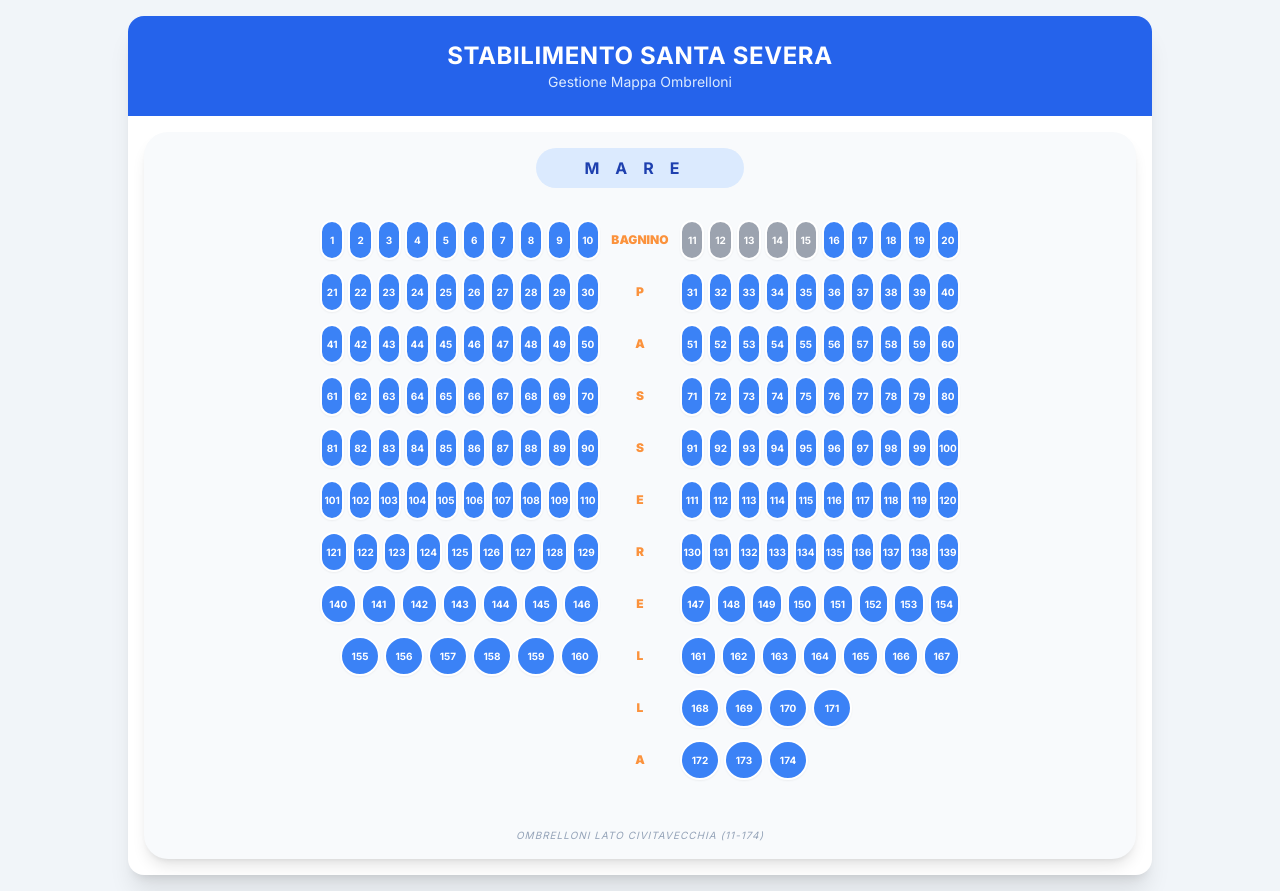
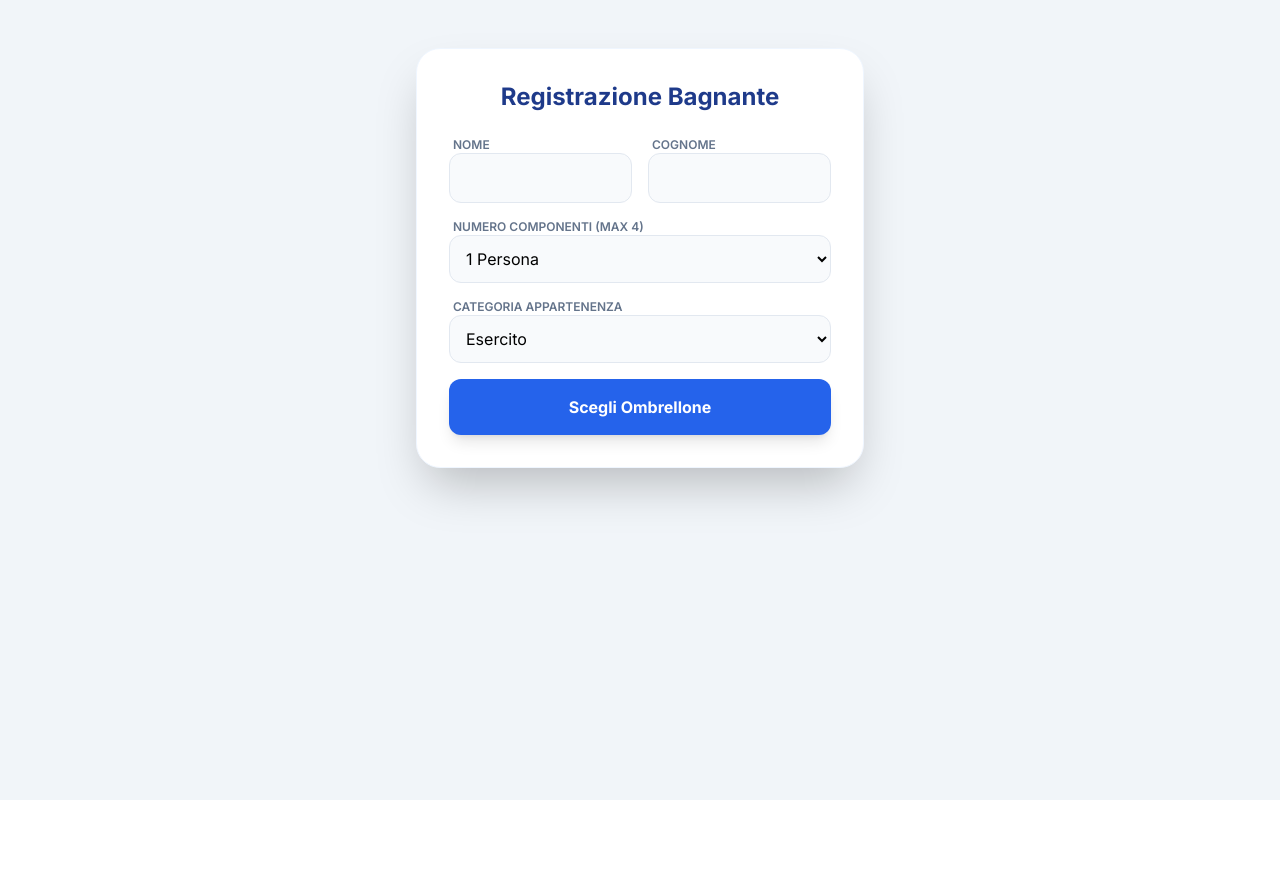
Before and after one commit to feedend/lido-booking, a Next.js app: page / in a window 1280 px wide. After the commit the page ends 800 px from the top, so only its background shows below. Built offline with nearby package versions, Linux system fonts and the light colour scheme; no server answers; the database is empty.

Commit message:
Update page.tsx

```diff
--- a/src/app/page.tsx
+++ b/src/app/page.tsx
@@ -1,24 +1,31 @@
+'use client';
+import { useState } from 'react';
+import BookingForm from '@/components/booking/BookingForm';
 import BeachMap from '@/components/map/BeachMap';
 
 export default function Home() {
-  // Calcoliamo la data di oggi lato client/server per passarla alla mappa
+  const [step, setStep] = useState(1); // 1: Form, 2: Mappa
+  const [userData, setUserData] = useState<any>(null);
   const today = new Date().toISOString().split('T')[0];
 
+  const handleFormComplete = (data: any) => {
+    setUserData(data);
+    setStep(2);
+  };
+
   return (
-    <main className="min-h-screen bg-slate-100 p-4">
-      <div className="max-w-5xl mx-auto bg-white shadow-xl rounded-2xl overflow-hidden">
-        <div className="p-6 bg-blue-600 text-white text-center">
-          <h1 className="text-2xl font-bold uppercase tracking-wide">
-            Stabilimento Santa Severa
-          </h1>
-          <p className="text-blue-100 text-sm">Gestione Mappa Ombrelloni</p>
-        </div>
-
-        <div className="p-4">
-          {/* Qui passiamo finalmente la prop obbligatoria */}
+    <main className="min-h-screen bg-slate-100 py-12 px-4">
+      {step === 1 ? (
+        <BookingForm onComplete={handleFormComplete} />
+      ) : (
+        <div className="space-y-6">
+          <div className="bg-white p-4 rounded-2xl shadow-md max-w-lg mx-auto text-center border-l-4 border-blue-500">
+            <p className="text-slate-600">Benvenuto, <span className="font-bold text-blue-900">{userData.nome} {userData.cognome}</span></p>
+            <p className="text-xs text-slate-400 uppercase tracking-widest mt-1">{userData.categoria} • {userData.numUtenti} Persone</p>
+          </div>
           <BeachMap selectedDate={today} />
         </div>
-      </div>
+      )}
     </main>
   );
 }
```
